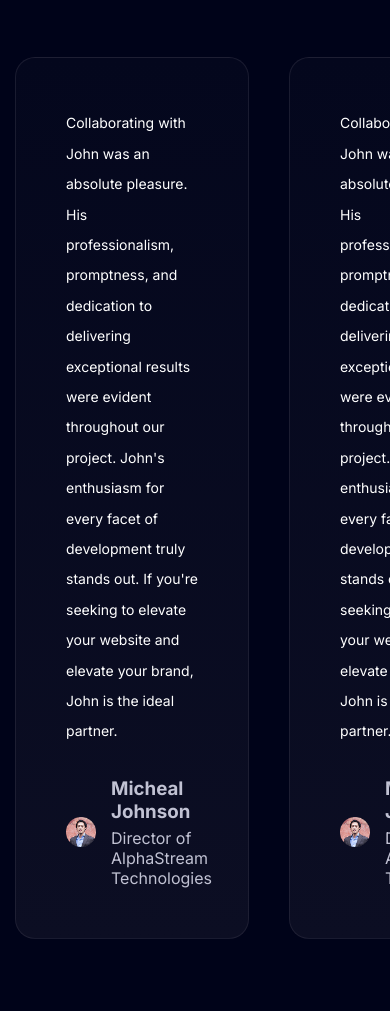
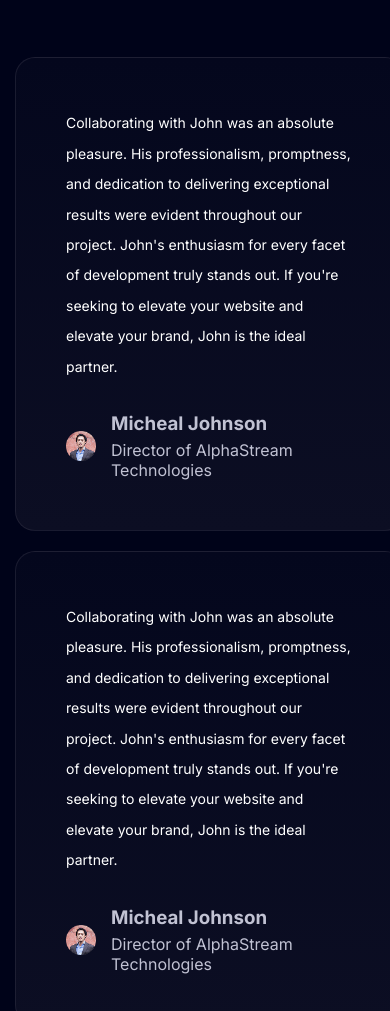
Before and after one commit to Furqatovm/Best-portfolio-app, a plain HTML site: page index.html in a window 390 px wide. Shown: the part 4681-5692 px from the top of the page. Before the commit the page ends 5630 px from the top, so only its background shows below. Drawn offline with Linux system fonts and the light colour scheme.

Commit message:
make some responsive

```diff
--- a/style.css
+++ b/style.css
@@ -622,7 +622,6 @@ button{
 
     .client-opinions{
         width: 100%;
-        height: auto;
     }
 
 
@@ -778,6 +777,12 @@ button{
     .client-opinions{
         width: 100vw;
     }
+    .clients{
+        display: flex;
+        flex-direction: column;
+        gap: 20px;
+    }
+
 
 
 
```
